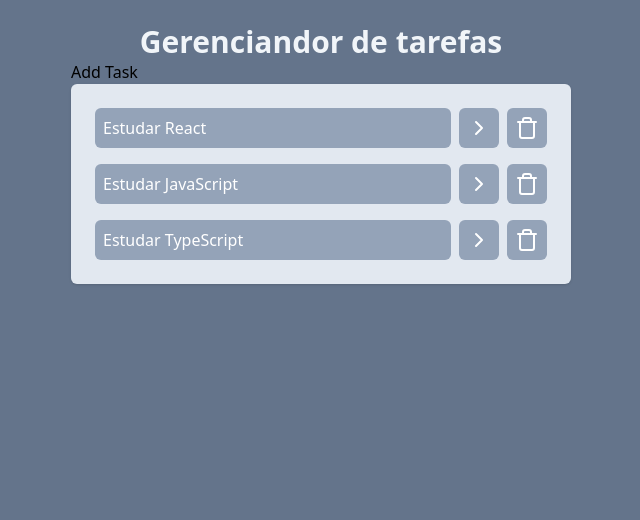
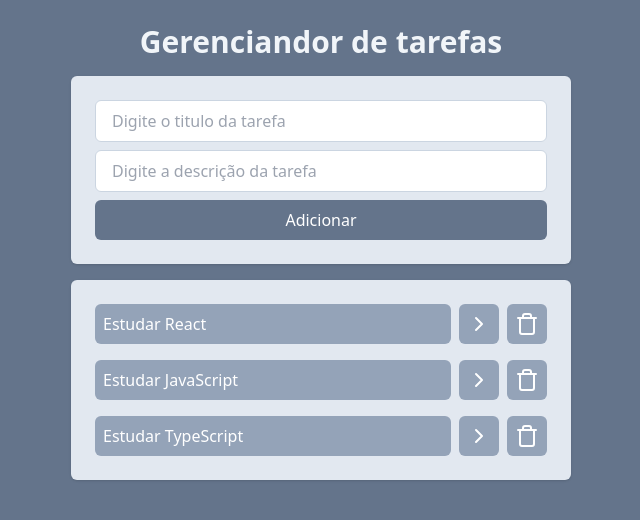
Before and after one commit to vitorvilarindo/Project-Morphels-REACT-FrontEnd, a React (Vite) app: page / in a window 1280 px wide. Shown: the top 520 px of the page, without its empty margins (319-959 px from the left). Built offline with nearby package versions, Linux system fonts and the light colour scheme.

Commit message:
Add task creation functionality and improve UI
Introduced ability to add new tasks with title and description via AddTask component. Updated App to manage task addition, and improved layout and styling for AddTask and Tasks components.

```diff
--- a/src/App.jsx
+++ b/src/App.jsx
@@ -41,13 +41,23 @@ function App() {
     setTasks(newTasks)
   }
 
+  function addTask(title, description){
+    const newTask = {
+      id: tasks.length + 1,
+      title,
+      description,
+      IsCompleted: false
+    }
+    setTasks([...tasks, newTask])
+  }
+
   return(
     <div className="w-screen h-screen bg-slate-500 flex justify-center p-6">
 
-      <div className="w-[500px]">
+      <div className="w-[500px] space-y-4">
         <h1 className="text-3xl text-slate-100 font-bold text-center">Gerenciandor de tarefas</h1>
-        <AddTask />
-        <Tasks tasks={tasks} onCheckTask={onCheckTask} deleteTask={deleteTask}/>
+        <AddTask addTask={addTask} />
+        <Tasks tasks={tasks} onCheckTask={onCheckTask} deleteTask={deleteTask} />
       </div>
     </div>
 
--- a/src/components/AddTask.jsx
+++ b/src/components/AddTask.jsx
@@ -1,7 +1,23 @@
-export default function AddTask() {
+import { useState } from "react";
+
+export default function AddTask({addTask}) {
+  const [title, setTitle] = useState("");
+  const [description, setDescription] = useState("");
   return (
-    <div>
-      <h1>Add Task</h1>
+    <div className="p-6 bg-slate-200 rounded-md shadow flex flex-col gap-2">
+      <input className="border border-slate-300 outline-slate-400 px-4 py-2 rounded-md"
+      value={title}
+      onChange={(event) => setTitle(event.target.value)}
+      type="text"
+      placeholder="Digite o titulo da tarefa"/>
+
+      <input className="border border-slate-300 outline-slate-400 px-4 py-2 rounded-md"
+      value={description}
+      onChange={(event) => setDescription(event.target.value)}
+      type="text"
+      placeholder="Digite a descrição da tarefa"/>
+
+      <button className="bg-slate-500 text-white px-4 py-2 rounded-md" onClick={()=> addTask(title, description)}>Adicionar</button>
     </div>
 
   );
--- a/src/components/Tasks.jsx
+++ b/src/components/Tasks.jsx
@@ -2,7 +2,8 @@ import { ChevronRightIcon, TrashIcon } from "lucide-react";
 
 export default function Tasks(props) {
   return (
-    <ul className="space-y-4 p-6 bg-slate-200 rounded-md shadow">
+    <div className="p-6 bg-slate-200 rounded-md shadow">
+      <ul className="space-y-4" >
         {props.tasks.map((task) => (
           <li key={task.id} className="flex gap-2">
             <button onClick={() => props.onCheckTask(task.id)} className={`bg-slate-400 w-full text-left text-white p-2 rounded-md ${task.IsCompleted && "line-through" }`}>
@@ -14,5 +15,6 @@ export default function Tasks(props) {
         ))}
 
         </ul>
+    </div>
   );
 }
```
Lines whose indentation alone changed are shown as unchanged.
